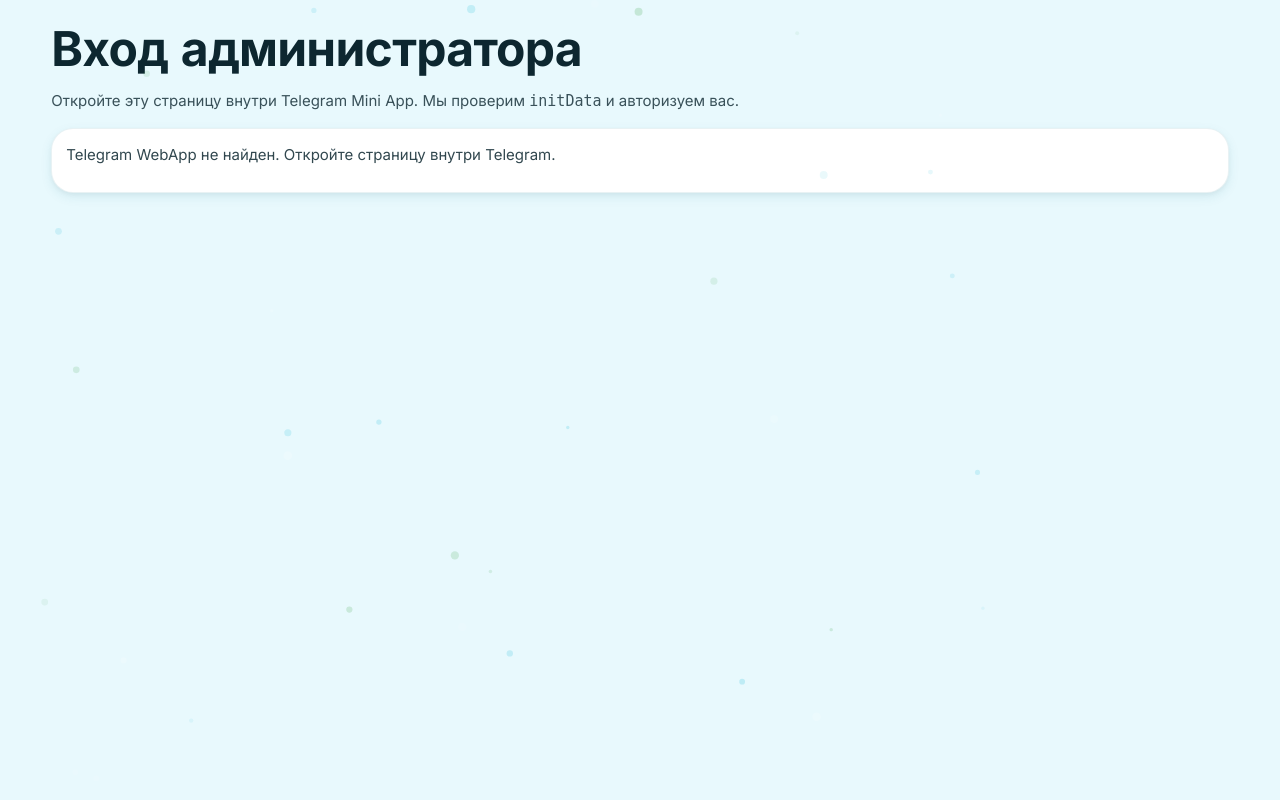
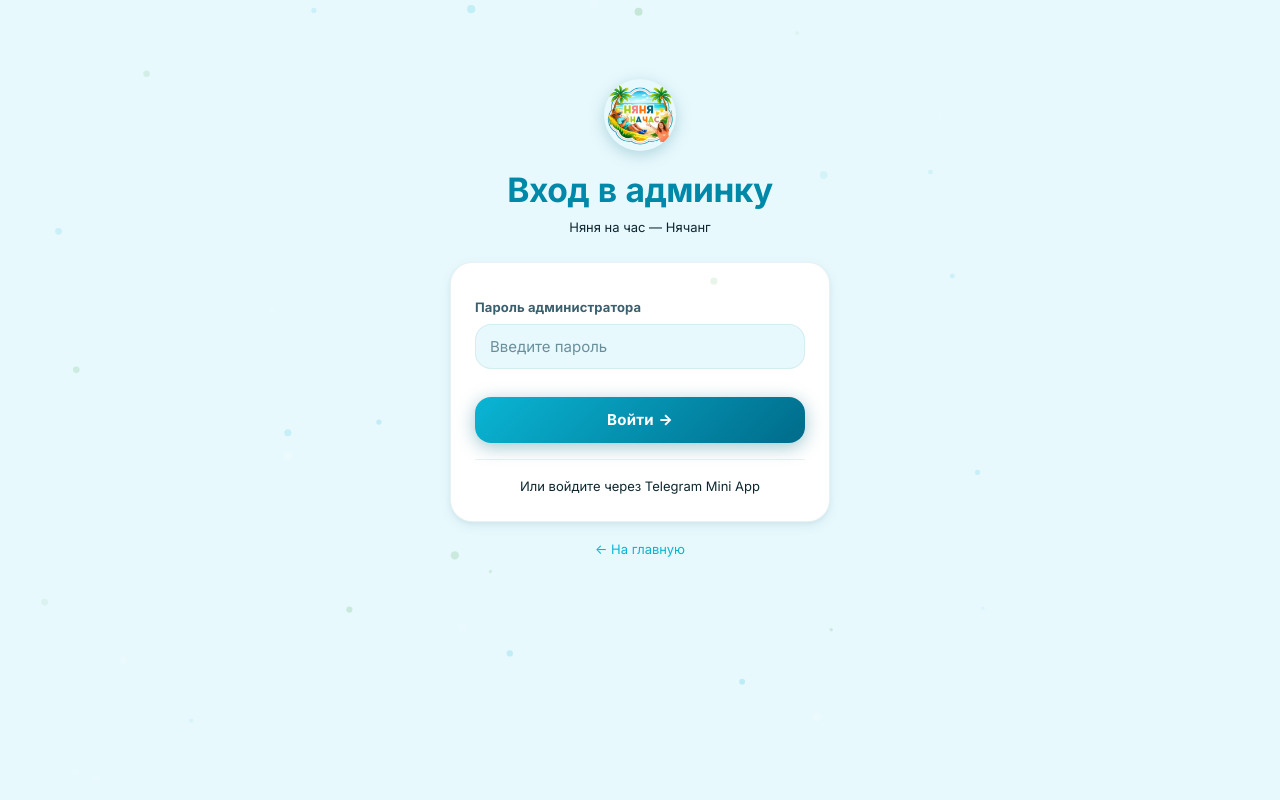
Before and after one commit to ipabramyants-cyber/nanny-portal, a Flask app: page /admin/login in a window 1280 px wide. Run offline with Flask 3, Linux system fonts and the light colour scheme; some libraries are stand-ins or nearby versions.

Commit message:
fix: admin login via password form — no longer requires Telegram Mini App

```diff
--- a/app.py
+++ b/app.py
@@ -611,9 +611,20 @@ def create_app() -> Flask:
     def nanny_login():
         return render_template('nanny_login.html')
 
-    @app.route('/admin/login')
+    @app.route('/admin/login', methods=['GET', 'POST'])
     def admin_login():
-        return render_template('admin_login.html')
+        error = None
+        if request.method == 'POST':
+            token = os.environ.get('ADMIN_TOKEN', '')
+            entered = (request.form.get('password') or '').strip()
+            if token and entered == token:
+                session.permanent = True
+                session['role'] = 'admin'
+                session['telegram_user_id'] = 0  # browser login marker
+                return redirect(url_for('admin'))
+            else:
+                error = 'Неверный пароль'
+        return render_template('admin_login.html', error=error)
 
     @app.route('/nanny/app')
     @require_nanny
--- a/templates/admin_login.html
+++ b/templates/admin_login.html
@@ -1,49 +1,85 @@
 {% extends "base.html" %}
 {% block scripts_pre %}<script src="https://telegram.org/js/telegram-web-app.js"></script>{% endblock %}
-{% block title %}Вход{% endblock %}
+{% block title %}Вход в админку{% endblock %}
 {% block content %}
-<section class="container" style="padding-top: 14px;">
-  <h1 style="margin: 8px 0;">Вход администратора</h1>
-  <p style="opacity:.8">Откройте эту страницу внутри Telegram Mini App. Мы проверим <code>initData</code> и авторизуем вас.</p>
 
-  <div class="panel" style="margin-top:14px; padding:14px;">
-    <div id="status" style="opacity:.85;">Проверяю Telegram WebApp…</div>
-    <div id="debug" style="margin-top:10px; font-size:12px; opacity:.7; white-space:pre-wrap;"></div>
+<div style="min-height:80vh; display:flex; align-items:center; justify-content:center; padding:var(--s6);">
+  <div style="width:100%; max-width:380px;">
+
+    <!-- Logo -->
+    <div style="text-align:center; margin-bottom:var(--s6);">
+      <img src="/static/img/logo.png" alt="Няня на час" width="72" height="72"
+           style="border-radius:50%; box-shadow:0 4px 16px rgba(1,107,130,.25);" />
+      <h2 style="margin:var(--s3) 0 4px; color:var(--c-teal-dk);">Вход в админку</h2>
+      <p style="font-size:13px; color:var(--c-muted); margin:0;">Няня на час — Нячанг</p>
+    </div>
+
+    <!-- Password form -->
+    <div class="panel">
+      <form method="POST" action="/admin/login" id="pwdForm">
+        <div style="margin-bottom:var(--s4);">
+          <label style="font-size:13px; font-weight:700; color:var(--c-text-2); display:block; margin-bottom:6px;">
+            Пароль администратора
+          </label>
+          <input type="password" name="password" id="pwdInput" required
+                 placeholder="Введите пароль"
+                 autocomplete="current-password"
+                 style="width:100%; padding:12px 14px; border:1.5px solid var(--c-border); border-radius:var(--r-md);
+                        font-size:15px; background:var(--c-bg); color:var(--c-text); box-sizing:border-box;
+                        outline:none; transition:border-color .15s;"
+                 onfocus="this.style.borderColor='var(--c-teal)'"
+                 onblur="this.style.borderColor='var(--c-border)'" />
+        </div>
+
+        {% if error %}
+        <div style="background:#fff0f0; border:1.5px solid #ffcccc; border-radius:var(--r-sm);
+                    padding:10px 14px; font-size:13px; color:#c00; margin-bottom:var(--s3);">
+          ❌ {{ error }}
+        </div>
+        {% endif %}
+
+        <button type="submit" class="btn primary" style="width:100%; padding:13px; font-size:15px;">
+          Войти →
+        </button>
+      </form>
+
+      <div style="margin-top:var(--s4); padding-top:var(--s4); border-top:1px solid var(--c-border);">
+        <div id="tgStatus" style="font-size:13px; color:var(--c-muted); text-align:center;">
+          Или войдите через Telegram Mini App
+        </div>
+      </div>
+    </div>
+
+    <p style="text-align:center; margin-top:var(--s4); font-size:13px; color:var(--c-muted);">
+      <a href="/" style="color:var(--c-teal);">← На главную</a>
+    </p>
+
   </div>
-</section>
+</div>
 
 <script>
 (async function(){
-  const status = document.getElementById('status');
-  const debug = document.getElementById('debug');
+  const status = document.getElementById('tgStatus');
   try {
-    if (!window.Telegram || !Telegram.WebApp) {
-      status.textContent = 'Telegram WebApp не найден. Откройте страницу внутри Telegram.';
-      return;
-    }
+    if (!window.Telegram || !Telegram.WebApp) return;
     Telegram.WebApp.ready();
     const initData = Telegram.WebApp.initData || '';
-    if (!initData) {
-      status.textContent = 'initData пустой. Откройте Mini App из бота (кнопка/меню).';
-      return;
-    }
-    status.textContent = 'Авторизация…';
+    if (!initData) return;
+    status.textContent = 'Авторизация через Telegram…';
     const resp = await fetch('/api/auth/telegram', {
       method: 'POST',
       headers: {'Content-Type': 'application/json'},
       body: JSON.stringify({init_data: initData})
     });
     const data = await resp.json().catch(()=>null);
-    if (!resp.ok) {
-      status.textContent = 'Ошибка авторизации.';
-      debug.textContent = JSON.stringify(data, null, 2);
-      return;
+    if (resp.ok) {
+      status.textContent = '✓ Авторизован. Переходим…';
+      window.location.href = '/admin';
+    } else {
+      status.textContent = 'Telegram: ' + (data && data.error ? data.error : 'ошибка');
     }
-    status.textContent = 'Готово. Переходим в админку…';
-    window.location.href = '/admin';
-  } catch (e) {
-    status.textContent = 'Ошибка: ' + (e && e.message ? e.message : String(e));
-  }
+  } catch(e) {}
 })();
 </script>
+
 {% endblock %}
```
